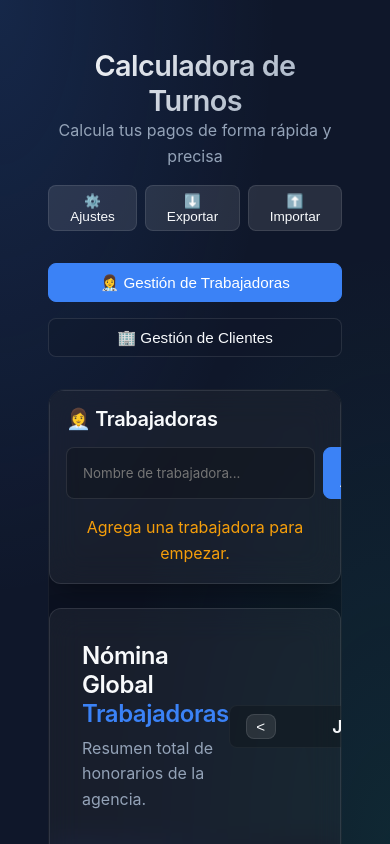
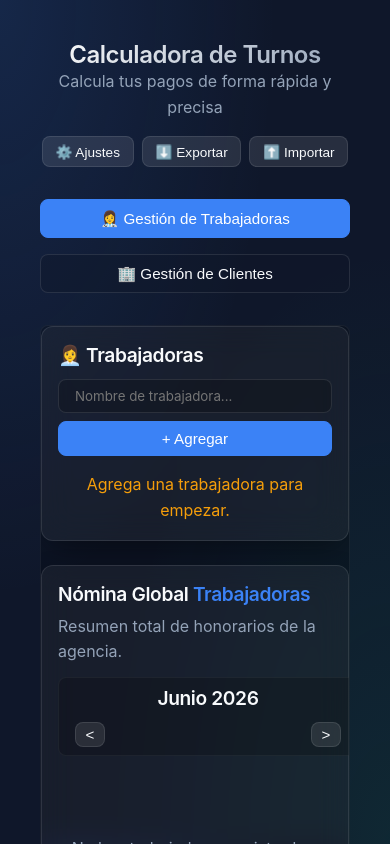
Before and after one commit to DanteJAC/staffsync, a React (Vite) app: page / in a window 390 px wide. Shown: the top 844 px of the page. Built offline with nearby package versions, Linux system fonts and the light colour scheme.

Commit message:
feat: add robust mobile responsiveness for phones and protect credentials in gitignore

```diff
--- a/src/index.css
+++ b/src/index.css
@@ -217,52 +217,99 @@ select:focus {
 
 @media (max-width: 768px) {
   body {
-    padding: 1rem;
+    padding: 0.5rem;
+  }
+  main {
+    border-radius: var(--border-radius-md) !important;
   }
   .grid-cols-2 {
-    grid-template-columns: 1fr;
-  }
-  h1 {
-    font-size: 1.8rem;
+    grid-template-columns: 1fr !important;
+    gap: 1rem !important;
   }
   .glass-panel {
-    padding: 1rem;
+    padding: 1rem !important;
+  }
+  /* Header navigation adjustments */
+  header {
+    flex-direction: column !important;
+    text-align: center;
+    gap: 1rem !important;
+  }
+  header > div {
+    width: 100% !important;
+  }
+  /* Selector header boxes (Worker/Client selector titles & forms) */
+  .glass-panel > div:first-child {
+    flex-direction: column;
+    align-items: stretch !important;
+    gap: 0.75rem !important;
+  }
+  form {
+    display: flex;
+    flex-wrap: wrap !important;
+    width: 100% !important;
+    gap: 0.5rem !important;
+  }
+  form input[type="text"],
+  form input[type="number"],
+  form select {
+    flex: 1 1 100% !important;
+    width: 100% !important;
+    max-width: 100% !important;
+    box-sizing: border-box;
+  }
+  form button[type="submit"] {
+    flex: 1 1 100% !important;
+    width: 100% !important;
+  }
+  /* Typography sizing for phone screens */
+  h1 {
+    font-size: 1.5rem !important;
+  }
+  h2, h3 {
+    font-size: 1.2rem !important;
+  }
+  /* Calendar adjustments */
+  .calendar-header {
+    flex-wrap: wrap;
+    gap: 0.5rem;
+    justify-content: center;
+  }
+  .calendar-header h3 {
+    order: -1;
+    width: 100%;
+    text-align: center;
+    margin-bottom: 0.25rem !important;
+  }
+  .calendar-grid {
+    gap: 0.25rem;
   }
   .calendar-day {
-    font-size: 0.85rem;
+    font-size: 0.8rem;
+    border-radius: var(--border-radius-sm);
   }
-  .brush-btn {
-    font-size: 0.8rem;
-    padding: 0.4rem 0.5rem;
-    flex: 1 1 45%;
+  /* Shift cards and payment summary rows on mobile */
+  div[style*="background: rgba(15, 23, 42, 0.4)"][style*="justify-content: space-between"] {
+    flex-direction: column !important;
+    align-items: flex-start !important;
+    gap: 0.75rem !important;
+  }
+  div[style*="background: rgba(15, 23, 42, 0.4)"][style*="justify-content: space-between"] > div:last-child {
+    width: 100%;
+    justify-content: space-between !important;
+    border-top: 1px solid rgba(255, 255, 255, 0.05);
+    padding-top: 0.5rem;
+  }
+  /* Button groups (e.g. Mode switcher, View switcher, Action buttons) */
+  div[style*="display: flex"][style*="flex-wrap: wrap"] > button.btn,
+  div[style*="display: flex"][style*="gap: 1rem"] > button.btn {
+    flex: 1 1 100% !important;
+    max-width: 100% !important;
+    margin: 0 !important;
   }
 }
 
 /* Calendar Selector */
-.calendar-toolbar {
-  display: flex;
-  gap: 0.5rem;
-  margin-bottom: 1rem;
-  flex-wrap: wrap;
-}
-
-.brush-btn {
-  padding: 0.5rem 1rem;
-  border-radius: var(--border-radius-md);
-  border: 1px solid var(--color-border);
-  background: rgba(15, 23, 42, 0.4);
-  color: var(--color-text-main);
-  cursor: pointer;
-  transition: all var(--transition-fast);
-  font-family: var(--font-main);
-  font-size: 0.9rem;
-}
-
-.brush-btn.active {
-  border-color: var(--color-primary);
-  background: rgba(59, 130, 246, 0.2);
-  box-shadow: 0 0 10px rgba(59, 130, 246, 0.3);
-}
 
 .calendar-header {
   display: flex;
```
Also changed, not shown: 1 other file (tests, documents, lock files or other folders).
